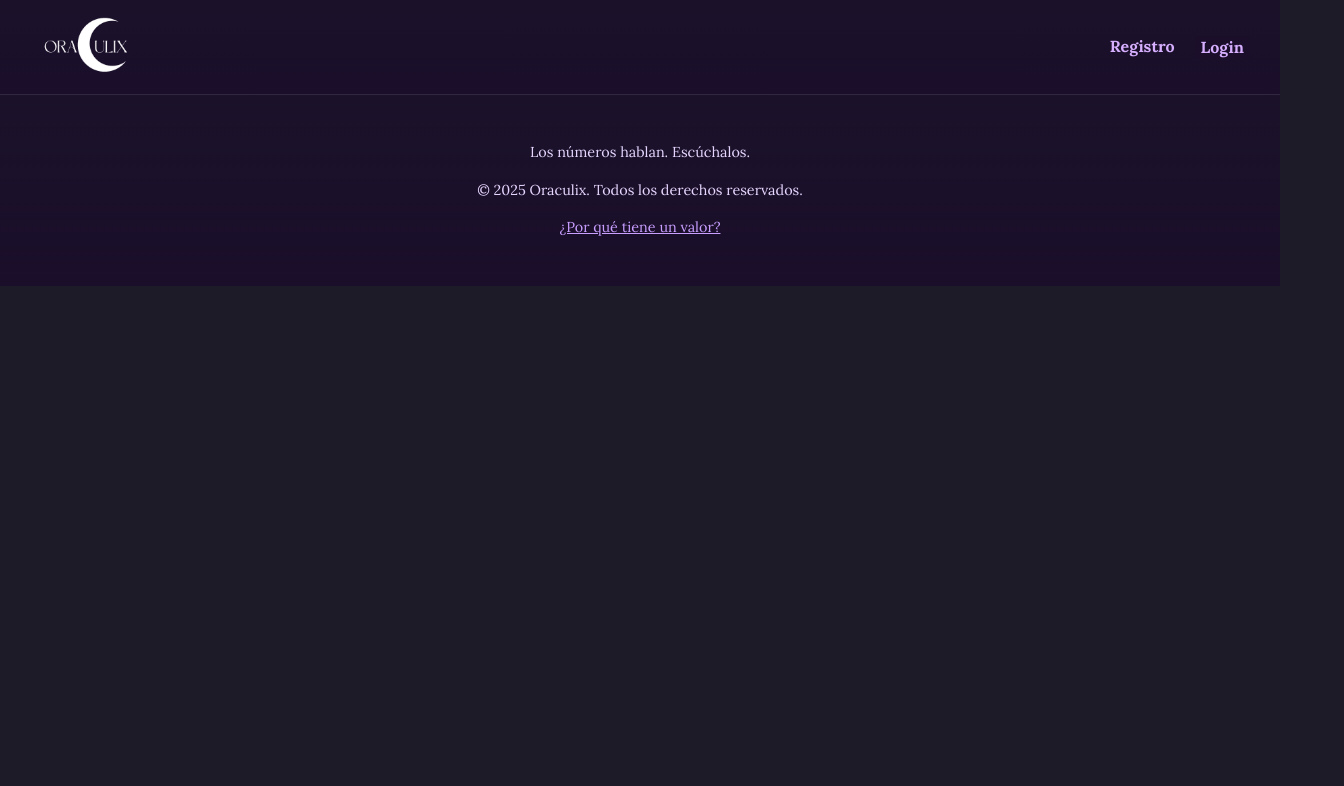
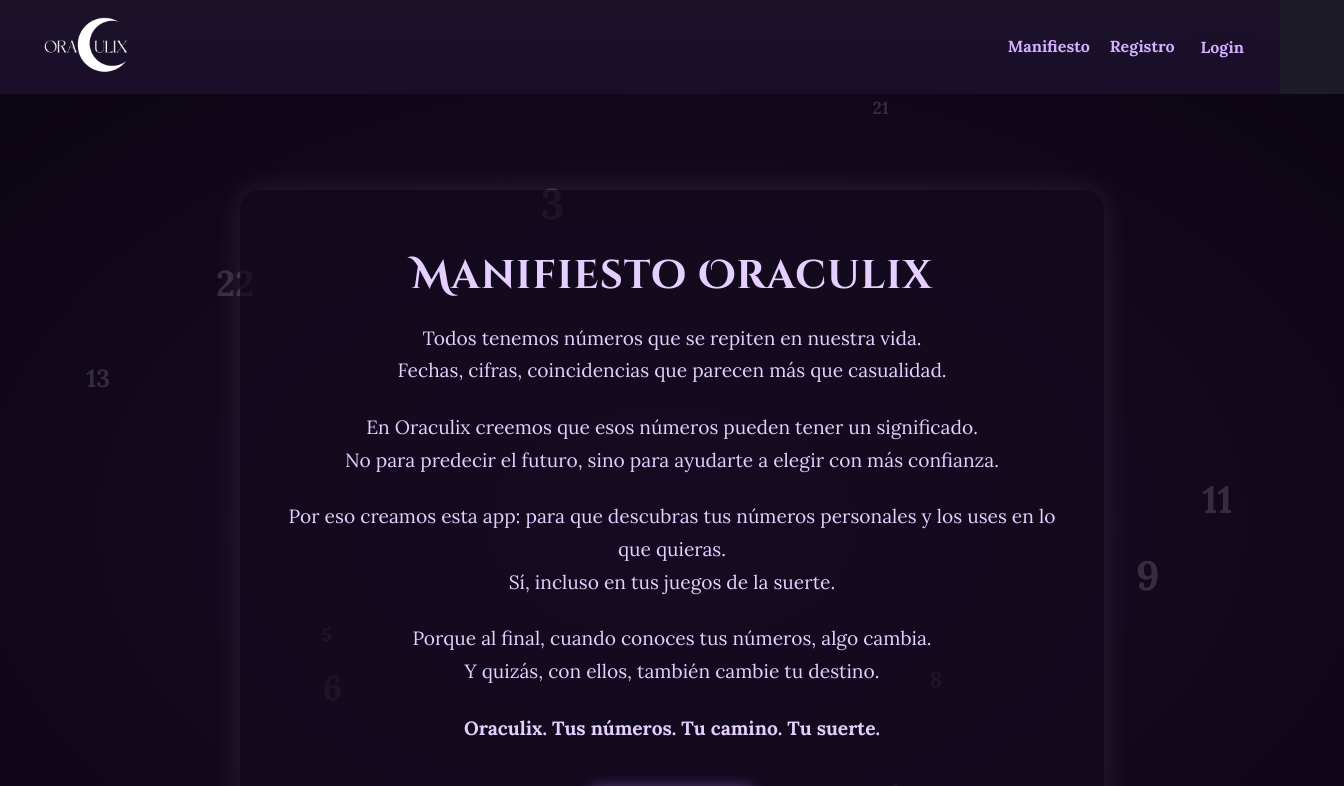
Before and after one commit to HectorAmpuero/oraculix-frontend, a React (Vite) app: page /manifiesto in a window 1280 px wide. Shown: the top 786 px of the page, 1344 px wide, since content can reach past the window. Built offline with nearby package versions, Linux system fonts and the light colour scheme.

Commit message:
nueva pagina manifiesto

```diff
--- a/src/App.jsx
+++ b/src/App.jsx
@@ -11,8 +11,8 @@ import LoginModal from "./components/LoginModal";
 import PrivateRoute from "./components/PrivateRoute";
 import PagoExitoso from "./pages/PagoExitoso";
 import PagoError from "./pages/PagoError";
-// 🆕 Importar Historial
 import Historial from "./pages/Historial";
+import Manifiesto from "./pages/Manifiesto"; // 🆕 Importar Manifiesto
 
 function App() {
   const [isLoginOpen, setIsLoginOpen] = useState(false);
@@ -40,29 +40,16 @@ function App() {
       <Routes>
         <Route path="/" element={<Home />} />
         <Route path="/formulario" element={<Formulario />} />
-        <Route
-          path="/registro"
-          element={<Registro openLogin={() => setIsLoginOpen(true)} setUser={setUser} />}
-        />
+        <Route path="/registro" element={<Registro openLogin={() => setIsLoginOpen(true)} setUser={setUser} />} />
         <Route path="/resultados" element={<Resultados />} />
         <Route path="/pago-exitoso" element={<PagoExitoso />} />
         <Route path="/pago-error" element={<PagoError />} />
-
-        <Route
-          path="/cuenta"
-          element={
-            <PrivateRoute>
-              <Cuenta user={user} />
-            </PrivateRoute>
-          }
-        />
-
-        {/* 🆕 Ruta para Historial */}
+        <Route path="/cuenta" element={<PrivateRoute><Cuenta user={user} /></PrivateRoute>} />
         <Route path="/historial" element={<Historial />} />
+        <Route path="/manifiesto" element={<Manifiesto />} /> {/* 🆕 Ruta Manifiesto */}
       </Routes>
 
       <LoginModal isOpen={isLoginOpen} onClose={() => setIsLoginOpen(false)} setUser={setUser} />
-
       <Footer />
     </div>
   );
--- a/src/assets/styles.css
+++ b/src/assets/styles.css
@@ -623,6 +623,64 @@ div > .textp2 {
   margin-bottom: 1.5rem;
 }
 
+/* MANIFIESTO */
+.manifiesto-container {
+  position: relative;
+  background: radial-gradient(ellipse at center, #1a0e2a 0%, #0c0512 100%), url('./fondo-estrella.png');
+  background-size: cover;
+  background-position: center;
+  min-height: 100vh;
+  width: 100%;
+  overflow: hidden;
+  display: flex;
+  justify-content: center;
+  align-items: center;
+  padding: 2rem;
+}
+
+.manifiesto-content {
+  position: relative;
+  z-index: 2;
+  max-width: 800px;
+  text-align: center;
+  color: var(--text-light);
+  background: rgba(20, 10, 30, 0.7);
+  padding: 2rem;
+  border-radius: 20px;
+  box-shadow: 0 0 30px rgba(255, 255, 255, 0.1);
+}
+
+.manifiesto-content h1 {
+  font-size: 2.5rem;
+  margin-bottom: 1rem;
+}
+
+.manifiesto-content p {
+  margin-bottom: 1.5rem;
+  font-size: 1.2rem;
+  line-height: 1.7;
+}
+
+.numeros-flotando {
+  position: absolute;
+  top: 0;
+  left: 0;
+  width: 100%;
+  height: 100%;
+  z-index: 1;
+}
+
+.numero-flotante {
+  position: absolute;
+  color: rgba(255, 255, 255, 0.15);
+  font-weight: bold;
+  animation: flotar infinite alternate ease-in-out;
+}
+
+@keyframes flotar {
+  0% { transform: translateY(0px); }
+  100% { transform: translateY(-20px); }
+}
 
 
 /* PAGINA RESULTADOS */
--- a/src/components/Navbar.jsx
+++ b/src/components/Navbar.jsx
@@ -10,6 +10,8 @@ const Navbar = ({ user, handleLogout, openLogin }) => {
       </Link>
 
       <div className="nav-links">
+        <Link to="/manifiesto">Manifiesto</Link> {/* 🆕 Botón Manifiesto siempre visible */}
+
         {user ? (
           <>
             <Link to="/cuenta">Mi cuenta</Link>
--- /dev/null
+++ b/src/pages/Manifiesto.jsx
@@ -0,0 +1,54 @@
+import React from "react";
+import { useNavigate } from "react-router-dom";
+import "../assets/styles.css";
+
+const numeros = [3, 7, 11, 22, 5, 9, 4, 13, 8, 21, 1, 6];
+
+const Manifiesto = () => {
+  const navigate = useNavigate();
+
+  return (
+    <div className="manifiesto-container">
+      {/* Fondo flotante de números */}
+      <div className="numeros-flotando">
+        {numeros.map((numero, index) => (
+          <span
+            key={index}
+            className="numero-flotante"
+            style={{
+              top: `${Math.random() * 90}%`,
+              left: `${Math.random() * 90}%`,
+              fontSize: `${Math.random() * 2 + 1}rem`,
+              animationDuration: `${Math.random() * 5 + 5}s`,
+            }}
+          >
+            {numero}
+          </span>
+        ))}
+      </div>
+
+      <div className="manifiesto-content">
+        <h1>Manifiesto Oraculix</h1>
+        <p>Todos tenemos números que se repiten en nuestra vida.<br />
+        Fechas, cifras, coincidencias que parecen más que casualidad.</p>
+
+        <p>En Oraculix creemos que esos números pueden tener un significado.<br />
+        No para predecir el futuro, sino para ayudarte a elegir con más confianza.</p>
+
+        <p>Por eso creamos esta app: para que descubras tus números personales y los uses en lo que quieras.<br />
+        Sí, incluso en tus juegos de la suerte.</p>
+
+        <p>Porque al final, cuando conoces tus números, algo cambia.<br />
+        Y quizás, con ellos, también cambie tu destino.</p>
+
+        <p><strong>Oraculix. Tus números. Tu camino. Tu suerte.</strong></p>
+
+        <button className="btn" onClick={() => navigate("/")}>
+          Volver al Inicio
+        </button>
+      </div>
+    </div>
+  );
+};
+
+export default Manifiesto;
```
